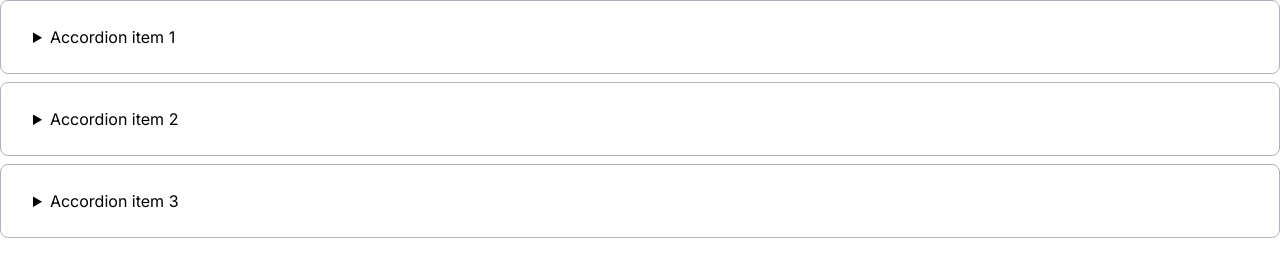
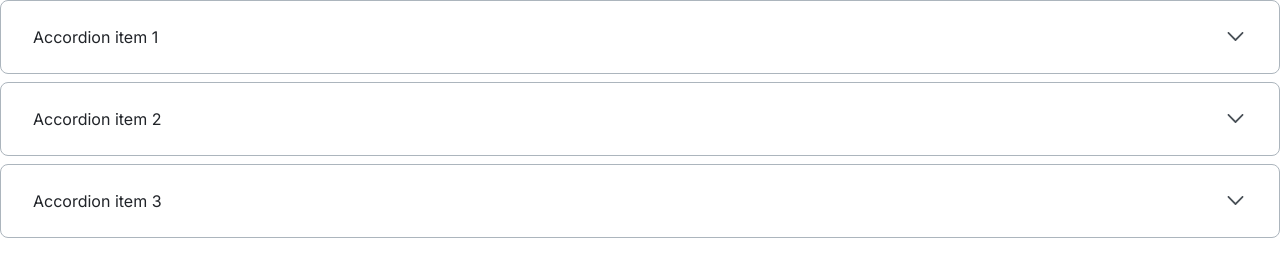
Before and after one commit to js-tasks-ru/htmlcss-20240216_kseniya4, a website: page 03-lection1/02-accordion/index.html in a window 1280 px wide. Drawn offline with Linux system fonts and the light colour scheme.

Commit message:
added svg-sprite Lection 4

```diff
--- a/03-lection1/02-accordion/accordion.css
+++ b/03-lection1/02-accordion/accordion.css
@@ -15,12 +15,17 @@
 .accordion__item:last-child {
     margin-bottom: 0;
 }
-.accordion__summary::marker {
-    display: none;
+.accordion__summary {
+    color: var(--black);
+    font-family: 'Inter', sans-serif;
+    list-style: none;
+    display: flex;
+    justify-content: space-between;
 }
-.accordion__summary {
-    color: #000000;
-    font-family: 'Inter', sans-serif;
+.accordion__icon {
+    width: 23px;
+    height: 23px;
+    color: var(--grey-4);
 }
 .accordion__description {
     color: var(--grey-4);
--- a/03-lection1/02-accordion/index.html
+++ b/03-lection1/02-accordion/index.html
@@ -10,7 +10,10 @@
         <div class="accordion">
             <details class="accordion__item">
                 <summary class="accordion__summary">
-                    Accordion item 1
+                    <span>Accordion item 1</span>
+                    <svg class="accordion__icon">
+                        <use href="../../assets/images/icons.svg#arrow"></use>
+                    </svg>
                 </summary>
                 <p class="accordion__description">
                     Amet minim mollit non deserunt ullamco est sit aliqua dolor do amet sint. Velit officia consequat duis enim velit mollit. Exercitation veniam consequat sunt nostrud amet.
@@ -18,7 +21,10 @@
             </details>
             <details class="accordion__item">
                 <summary class="accordion__summary">
-                    Accordion item 2
+                    <span>Accordion item 2</span>
+                    <svg class="accordion__icon">
+                        <use href="../../assets/images/icons.svg#arrow"></use>
+                    </svg>
                 </summary>
                 <p class="accordion__description">
                     Amet minim mollit non deserunt ullamco est sit aliqua dolor do amet sint. Velit officia consequat duis enim velit mollit. Exercitation veniam consequat sunt nostrud amet.
@@ -26,7 +32,10 @@
             </details>
             <details class="accordion__item">
                 <summary class="accordion__summary">
-                    Accordion item 3
+                    <span>Accordion item 3</span>
+                    <svg class="accordion__icon">
+                        <use href="../../assets/images/icons.svg#arrow"></use>
+                    </svg>
                 </summary>
                 <p class="accordion__description">
                     Amet minim mollit non deserunt ullamco est sit aliqua dolor do amet sint. Velit officia consequat duis enim velit mollit. Exercitation veniam consequat sunt nostrud amet.
--- a/05-lection3/01-tooltip/tooltip.css
+++ b/05-lection3/01-tooltip/tooltip.css
@@ -33,3 +33,8 @@
 .tooltip__trigger:hover ~.tooltip__bubble {
     display: block;
 }
+.tooltip__icon {
+    width: 24px;
+    height: 24px;
+    color: var(--black);
+}
--- a/05-lection3/02-modal/modal.css
+++ b/05-lection3/02-modal/modal.css
@@ -44,3 +44,8 @@
     cursor: pointer;
     font-size: 0;
 }
+.modal__icon {
+    width: 16px;
+    height: 16px;
+    color: var(--grey-4);
+}
```
Also changed, not shown: 05-lection3/01-tooltip/index.html (+2 -4 lines), 05-lection3/02-modal/index.html (+2 -3 lines), assets/images/icons.svg (added).
